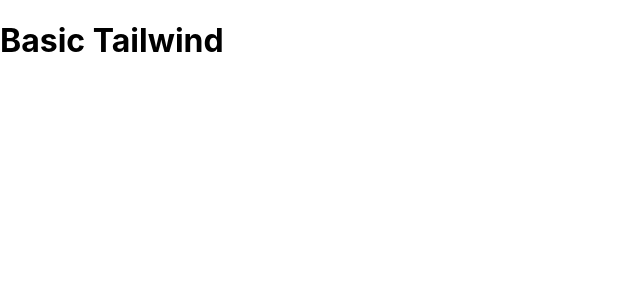
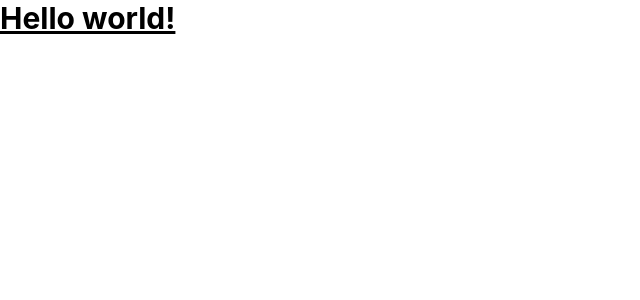
Before and after one commit to fredyzz/basic-tailwind, a React (Create React App) app: page / in a window 1280 px wide. Shown: the top 300 px of the page, without its empty margins (0-640 px from the left). Built offline with nearby package versions, Linux system fonts and the light colour scheme.

Commit message:
Install Tailwind

```diff
--- a/package.json
+++ b/package.json
@@ -34,5 +34,10 @@
       "last 1 firefox version",
       "last 1 safari version"
     ]
+  },
+  "devDependencies": {
+    "autoprefixer": "^10.4.14",
+    "postcss": "^8.4.21",
+    "tailwindcss": "^3.3.1"
   }
 }
--- a/src/App.css
+++ b/src/App.css
@@ -1,3 +1,3 @@
-.App {
-  background-color: white;
-}
+@tailwind base;
+@tailwind components;
+@tailwind utilities;
--- a/src/App.js
+++ b/src/App.js
@@ -3,7 +3,7 @@
 function App() {
   return (
     <div className="App">
-      <h1>Basic Tailwind</h1>
+      <h1 class="text-3xl font-bold underline">Hello world!</h1>
     </div>
   );
 }
--- /dev/null
+++ b/tailwind.config.js
@@ -0,0 +1,8 @@
+/** @type {import('tailwindcss').Config} */
+module.exports = {
+  content: ["./src/**/*.{html,js}"],
+  theme: {
+    extend: {},
+  },
+  plugins: [],
+};
```
Also changed, not shown: 1 other file (tests, documents, lock files or other folders).
